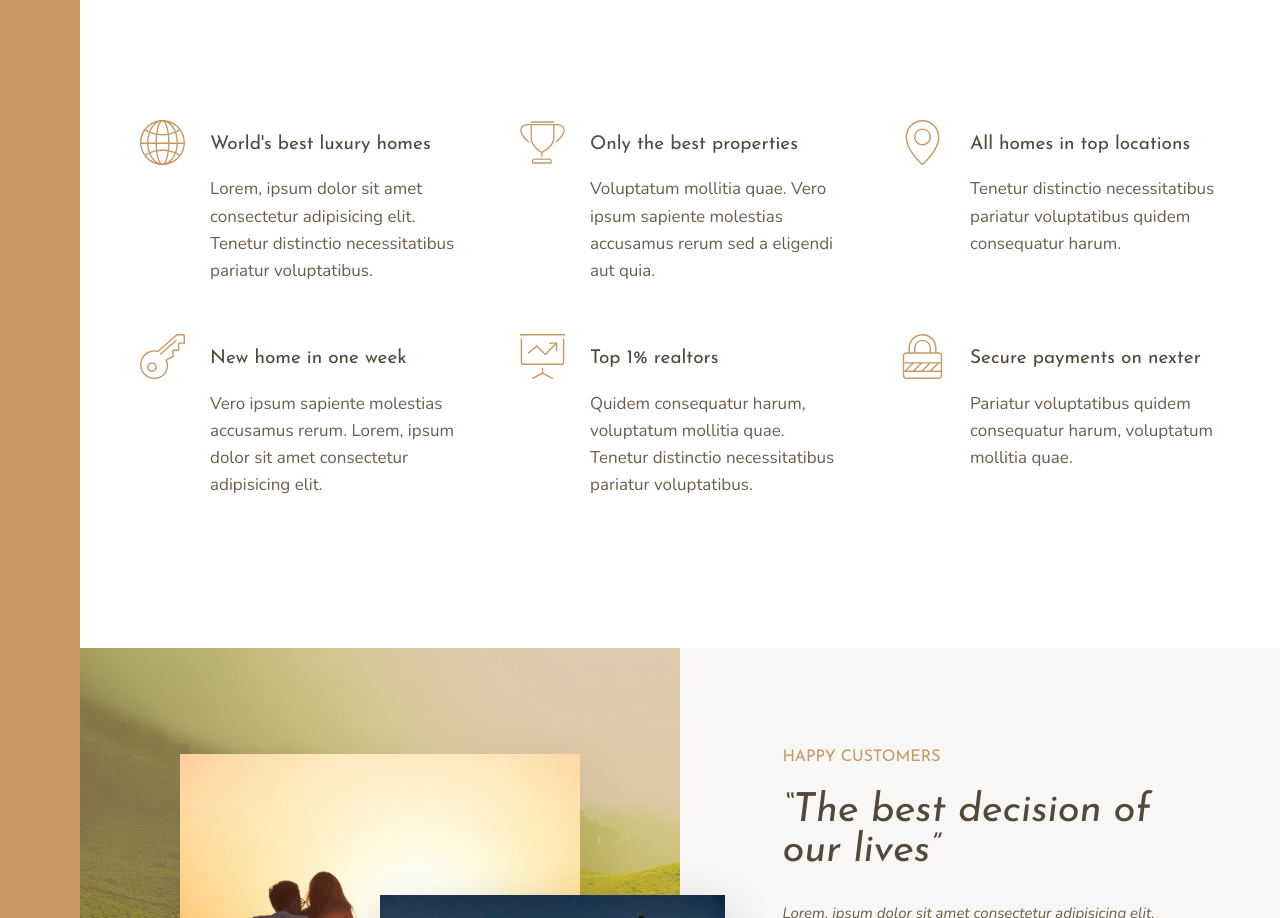
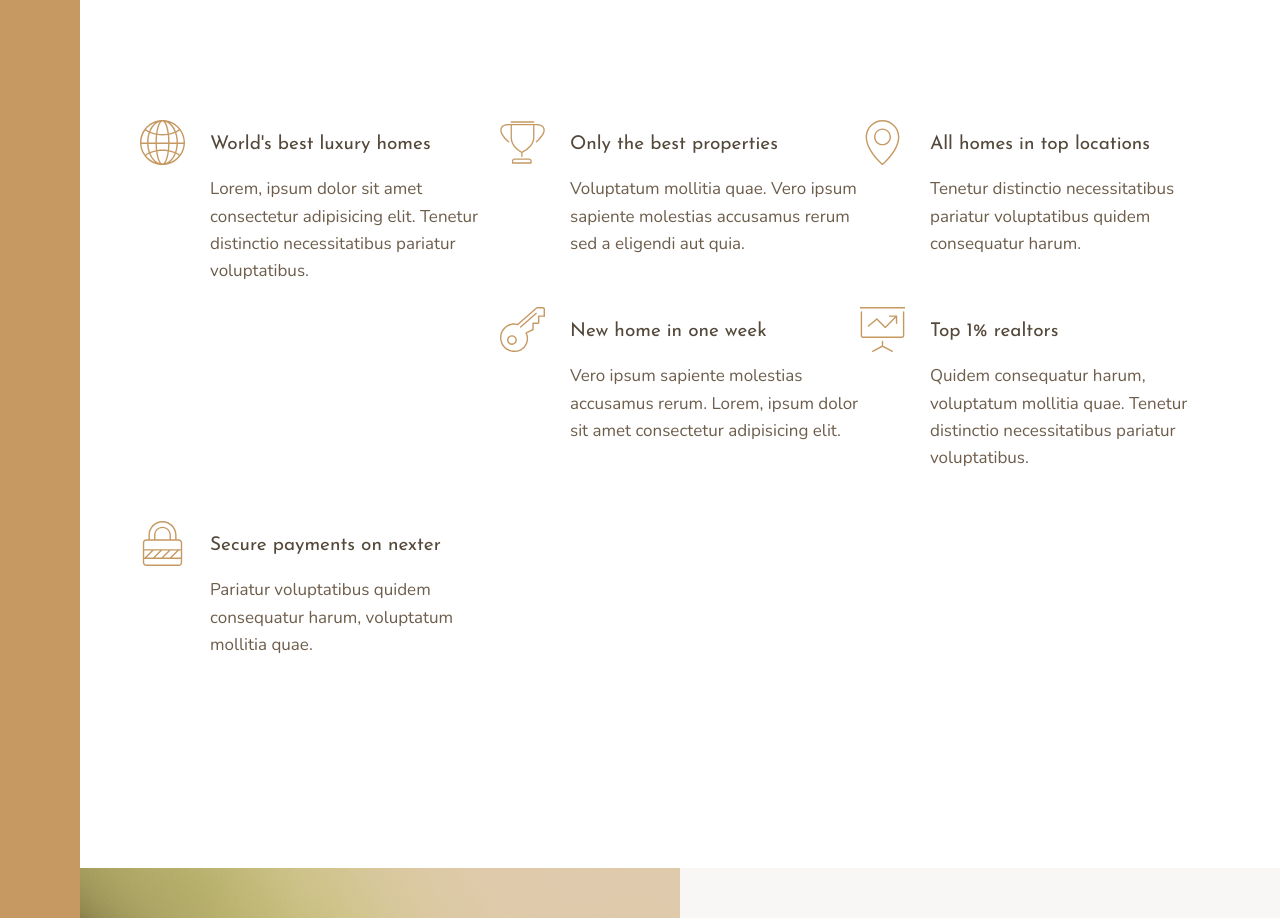
Before and after one commit to Aman07a/Advanced_CSS_and_Sass, a website: page Nexter/index.html in a window 1280 px wide. Shown: the part 660-1578 px from the top of the page. Drawn offline with nearby package versions, Linux system fonts and the light colour scheme.

Commit message:
Removed @support

```diff
--- a/Nexter/sass/_features.scss
+++ b/Nexter/sass/_features.scss
@@ -2,25 +2,12 @@
   grid-column: center-start / center-end;
 
   margin: 15rem 0;
-
-  @supports (display: grid) {
-    display: grid;
-    // grid-template-columns: repeat(3, 1fr);
-    grid-template-columns: repeat(auto-fit, minmax(25rem, 1fr));
-    grid-gap: 6rem;
-    align-items: start;
-  }
 }
 
 .feature {
   float: left;
   width: 33.3333%;
   margin-bottom: 6rem;
-
-  @supports (display: grid) {
-    width: auto;
-    margin-bottom: 0;
-  }
 
   display: grid;
   grid-template-columns: min-content 1fr;
```
Also changed, not shown: Nexter/css/style.css.
